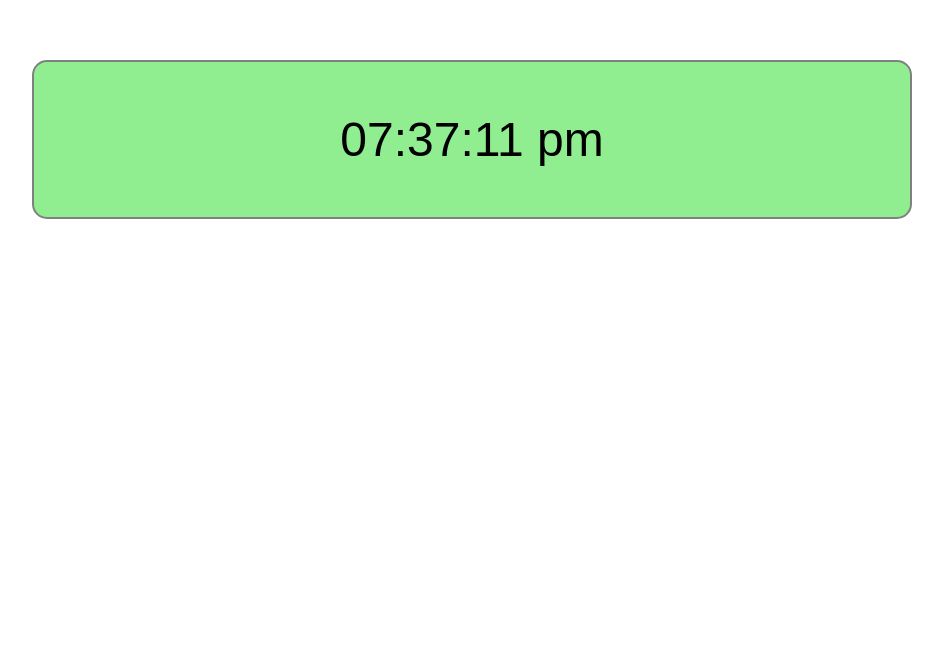
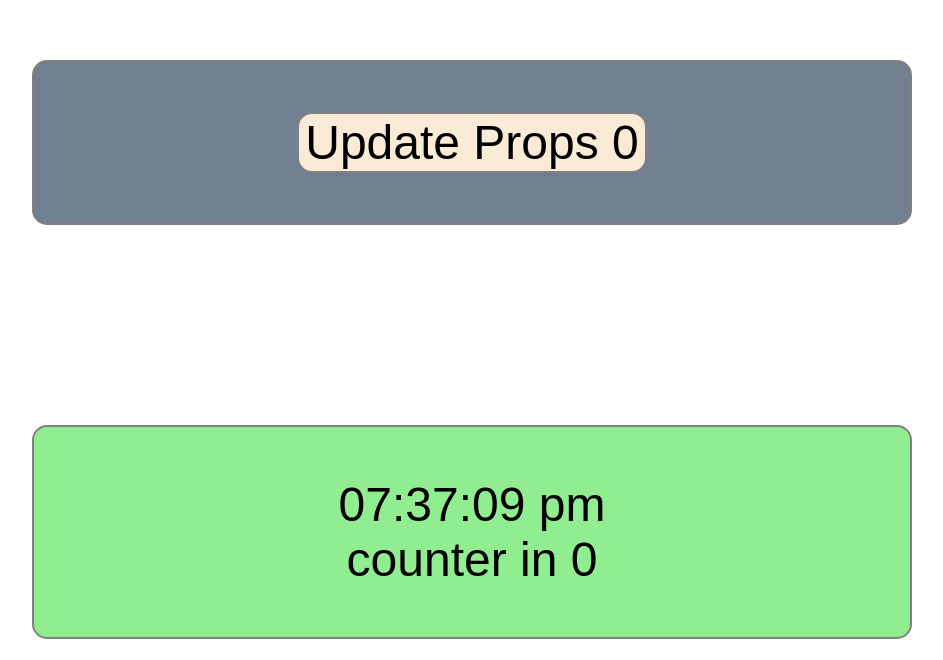
Before and after one commit to vboughner/react-simple-clock, a React (Create React App) app: page / in a window 1280 px wide. Shown: the part 140-800 px from the top of the page, without its empty margins (168-1111 px from the left). Built offline with nearby package versions, Linux system fonts and the light colour scheme.

Commit message:
Added a button to test updating properties

```diff
--- a/src/App.css
+++ b/src/App.css
@@ -1,39 +1,37 @@
-.App {
-  text-align: center;
+.clock {
+    text-align: center;
+    margin-top: 200px;
+    margin-left: 200px;
+    margin-right: 200px;
+    padding: 50px;
+    border: 2px solid grey;
+    border-radius: 15px;
+    background-color: lightgreen;
+    font-size: 48px;
 }
 
-.App-logo {
-  animation: App-logo-spin infinite 20s linear;
-  height: 80px;
+.button-land {
+    text-align: center;
+    margin-top: 200px;
+    margin-left: 200px;
+    margin-right: 200px;
+    padding: 50px;
+    border: 2px solid grey;
+    border-radius: 15px;
+    background-color: slategrey;
 }
 
-.App-header {
-  background-color: #222;
-  height: 150px;
-  padding: 20px;
-  color: white;
+.button-land button {
+    font-size: 48px;
+    border: 2px solid grey;
+    border-radius: 15px;
+    background-color: antiquewhite;
 }
 
-.App-title {
-  font-size: 1.5em;
+.button-land button:hover {
+    background-color: navajowhite;
 }
 
-.App-intro {
-  font-size: large;
+.button-land button:active {
+    background-color: cornflowerblue;
 }
-
-@keyframes App-logo-spin {
-  from { transform: rotate(0deg); }
-  to { transform: rotate(360deg); }
-}
-
-.clock {
-  margin-top: 200px;
-  margin-left: 200px;
-  margin-right: 200px;
-  padding: 50px;
-  border: 2px solid grey;
-  border-radius: 15px;
-  background-color: lightgreen;
-  font-size: 48px;
-}
--- a/src/App.js
+++ b/src/App.js
@@ -1,12 +1,27 @@
 import React, { Component } from 'react';
 import './App.css';
-import Clock from './Clock.js';
+import Clock from './Clock';
+import ButtonLand from './ButtonLand';
 
 class App extends Component {
+    constructor(props) {
+        super(props);
+        this.state = {
+            counter: 0,
+        }
+    }
+
+    handleClick() {
+        this.setState({
+           counter: this.state.counter + 1,
+        });
+    }
+
     render() {
         return (
             <div className="App">
-          <Clock />
+                <ButtonLand counter={this.state.counter} onClick={() => this.handleClick()}/>
+                <Clock counter={this.state.counter} />
             </div>
         );
     }
--- /dev/null
+++ b/src/ButtonLand.js
@@ -0,0 +1,11 @@
+import React, { Component } from 'react';
+
+export default class ButtonLand extends Component {
+    render() {
+        return (
+            <div className="button-land">
+                <button onClick={this.props.onClick}>Update Props {this.props.counter}</button>
+            </div>
+        );
+    }
+}
--- a/src/Clock.js
+++ b/src/Clock.js
@@ -5,12 +5,12 @@ export default class Clock extends Component {
     constructor(props) {
         super(props);
         this.state = {
-            time: this.getTime()
-        }
+            time: Clock.getTime()
+        };
         this.setTimer();
     }
 
-    getTime() {
+    static getTime() {
         const currentTime = new Date(),
             hours = currentTime.getHours(),
             minutes = currentTime.getMinutes(),
@@ -32,7 +32,7 @@ export default class Clock extends Component {
 
     updateClock() {
         this.setState({
-            time: this.getTime(),
+            time: Clock.getTime(),
         }, this.setTimer());
     }
 
@@ -41,11 +41,38 @@ export default class Clock extends Component {
         this.timeout = setTimeout(this.updateClock.bind(this), 1000);
     }
 
+    componentWillMount() {
+        console.log('componentWillMount');
+    }
+
     render() {
+        console.log('render');
         return (
             <div className="clock">
                 {this.state.time.hours}:{this.state.time.minutes}:{this.state.time.seconds} {this.state.time.ampm}
+                <br />
+                counter in {this.props.counter}
             </div>
         );
     }
+
+    componentDidMount() {
+        console.log('componentDidMount');
+    }
+
+    componentWillReceiveProps() {
+        // props may or may not have actually changed,
+        // not called the first time a component is rendered
+        console.log('componentWillReceiveProps');
+    }
+
+    componentWillUpdate() {
+        // don't call setState from in here
+        console.log('componentWillUpdate');
+    }
+
+    componentDidUpdate() {
+        console.log('componentDidUpdate');
+    }
+
 }
```
Also changed, not shown: src/logo.svg (deleted). Lines whose indentation alone changed are shown as unchanged.
